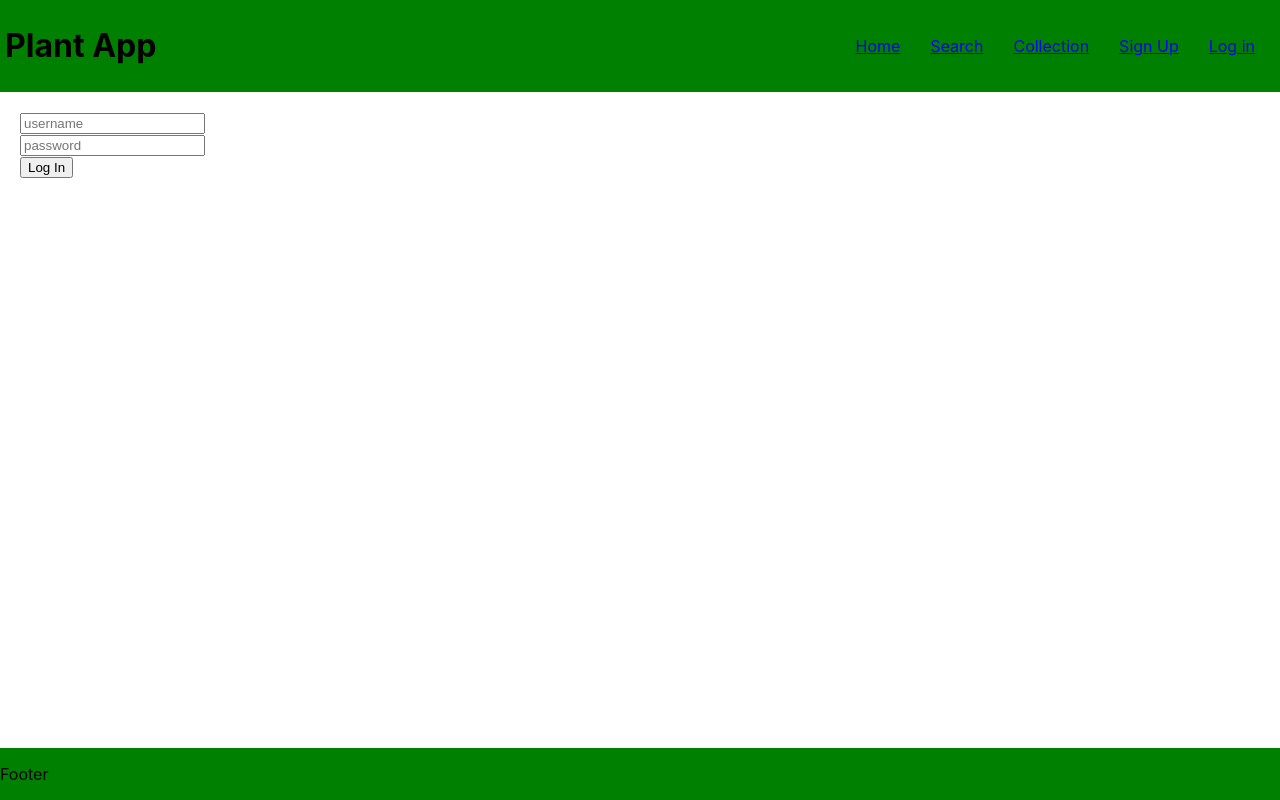
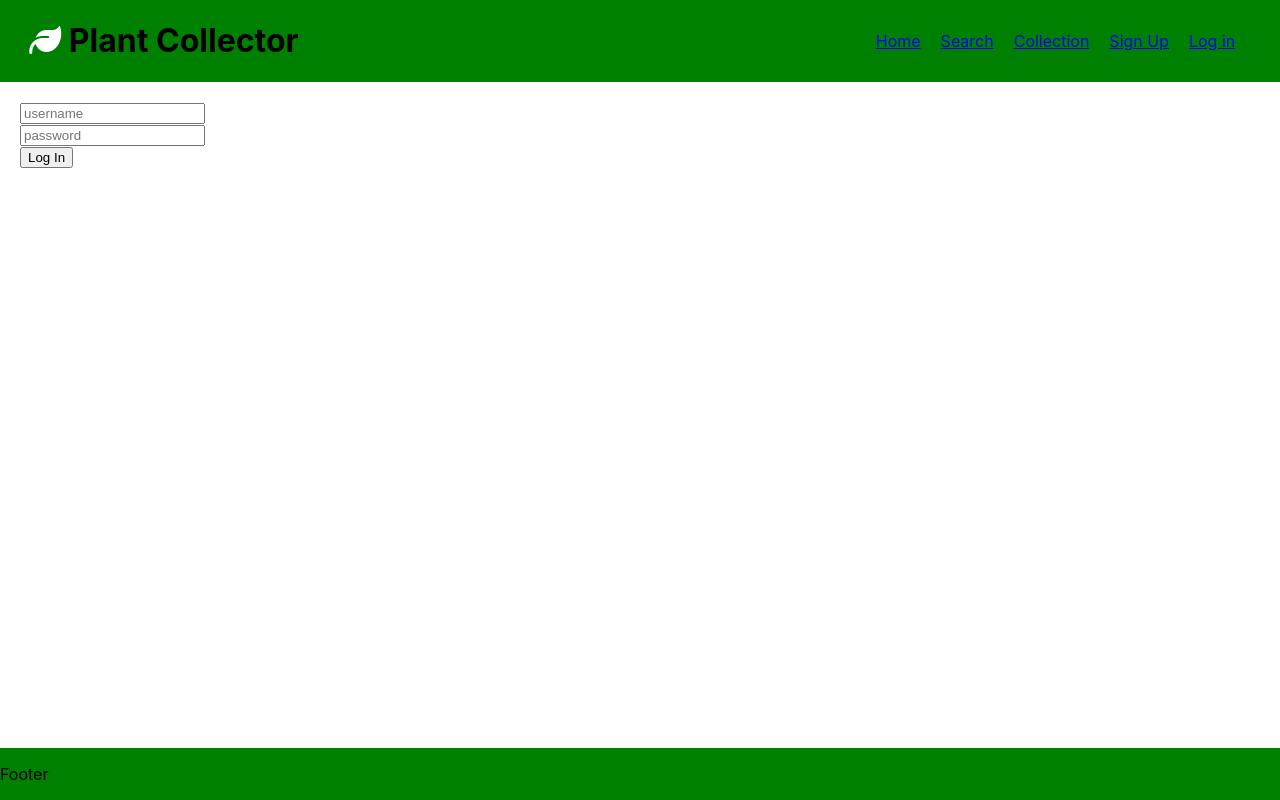
Before and after one commit to mkirby/Plant-Project-FE, a React (Create React App) app: page /login in a window 1280 px wide. Built offline with nearby package versions, Linux system fonts and the light colour scheme.

Commit message:
updated navbar spacing and added an icon

```diff
--- a/public/index.html
+++ b/public/index.html
@@ -6,9 +6,10 @@
     <meta name="viewport" content="width=device-width, initial-scale=1" />
     <meta name="theme-color" content="#000000" />
     <meta
-      name="description"
-      content="Web site created using create-react-app"
+      name="Track your Plants"
+      content="Find your plants and manage your plant collection."
     />
+    <script src="https://kit.fontawesome.com/e2da966b34.js" crossorigin="anonymous"></script>
     <link rel="apple-touch-icon" href="%PUBLIC_URL%/logo192.png" />
     <!--
       manifest.json provides metadata used when your web app is installed on a
@@ -24,7 +25,7 @@
       work correctly both with client-side routing and a non-root public URL.
       Learn how to configure a non-root public URL by running `npm run build`.
     -->
-    <title>React App</title>
+    <title>Plant Collector</title>
   </head>
   <body>
     <noscript>You need to enable JavaScript to run this app.</noscript>
--- a/src/App.css
+++ b/src/App.css
@@ -19,12 +19,12 @@
     "site-name nav-menu";
   margin: 0px;
   background-color: green;
-  padding: 5px;
   /* border: 2px solid darkgreen; */
 }
 
 .site-name {
   grid-area: site-name;
+  padding-left: 5%;
   /* border: 2px solid purple; */
 }
 
@@ -34,11 +34,12 @@
   flex-flow: row wrap;
   justify-content: flex-end;
   align-items: center;
+  padding-right: 5%;
   /* border: 2px solid yellow; */
 }
 
 .nav-menu a {
-  margin-right: 10px;
+  /* margin-left: 10px; */
   padding: 10px;
   /* border: 2px solid orange; */
 }
--- a/src/Components/Navbar.js
+++ b/src/Components/Navbar.js
@@ -5,7 +5,7 @@ function Navbar(props) {
     return(
         <div className="navbar">
             <div className="site-name">
-                <h1>Plant App</h1>
+                <h1><i className="fas fa-leaf fa-inverse"></i> Plant Collector</h1>
             </div>
             <div className="nav-menu">
                 <NavLink to="/">Home</NavLink>
```
Also changed, not shown: 1 other file (tests, documents, lock files or other folders).
